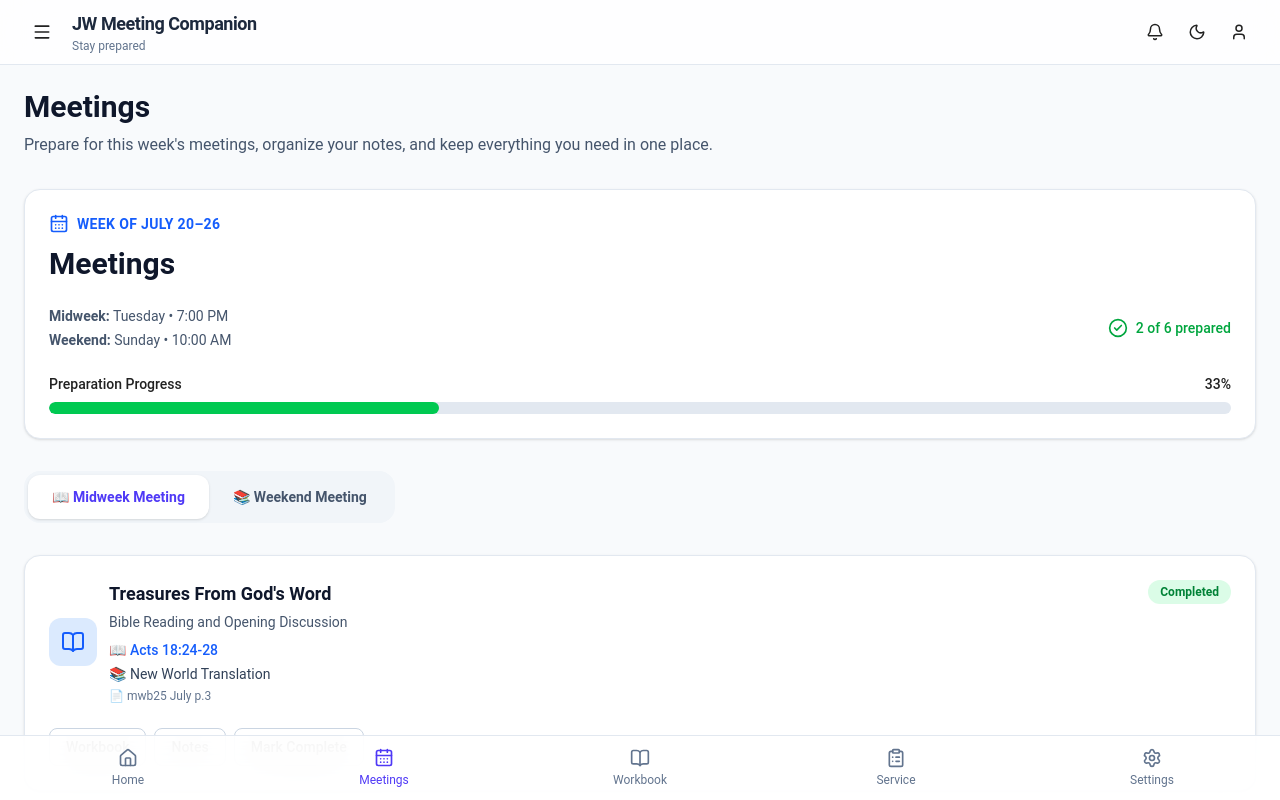
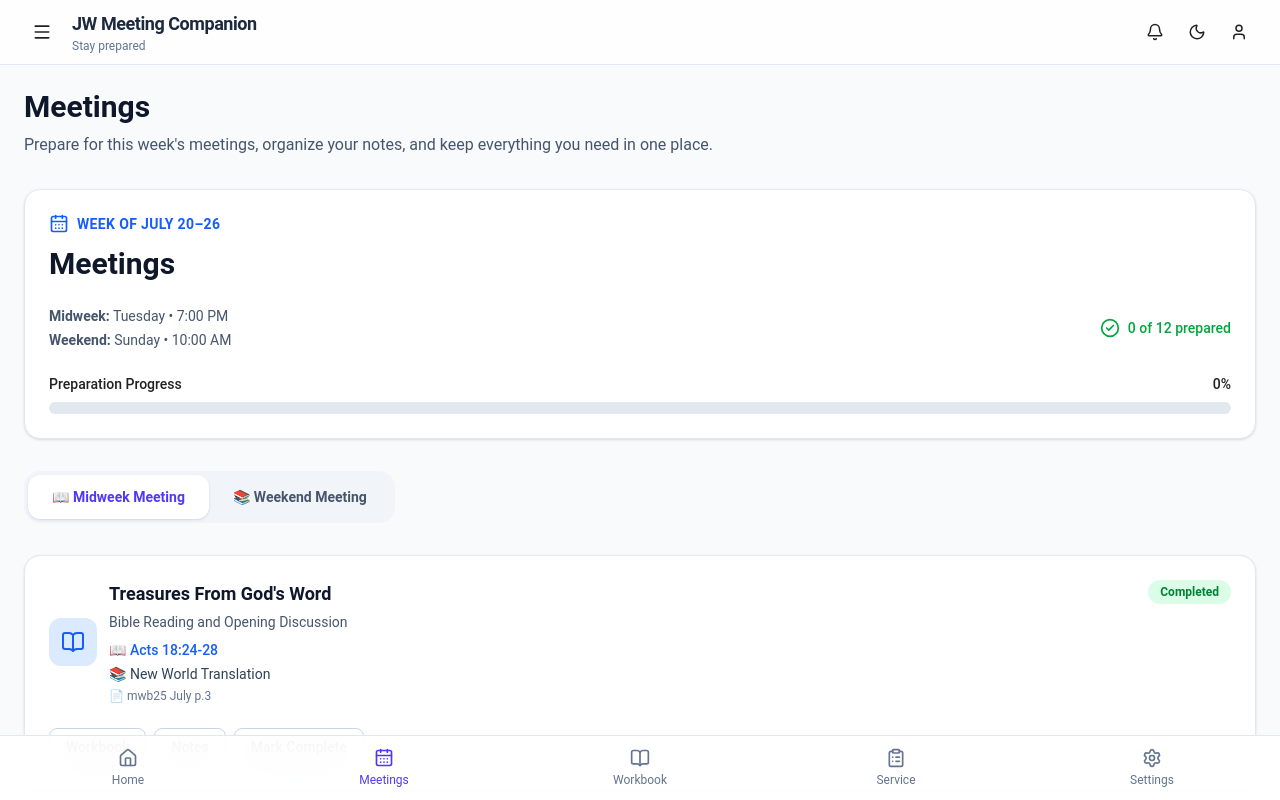
Before and after one commit to kadamsandesh28-star/jw-meeting-companion, a React (Vite) app: page /meetings in a window 1280 px wide. Shown: the top 800 px of the page. Built offline with nearby package versions, Linux system fonts and the light colour scheme.

Commit message:
refactor: unify planner state across dashboard and meetings

```diff
--- a/src/components/meetings/MeetingHeader.tsx
+++ b/src/components/meetings/MeetingHeader.tsx
@@ -1,17 +1,20 @@
 import { CalendarDays, CheckCircle2 } from "lucide-react";
 import { meetingData } from "../../data/mock/meetingData";
+import { usePlanner } from "../../contexts/PlannerContext";
 
 const MeetingHeader = () => {
-  const totalSections =
-    meetingData.midweek.sections.length +
-    meetingData.weekend.sections.length;
+  const { planner } = usePlanner();
 
-  const completedSections =
-    [...meetingData.midweek.sections, ...meetingData.weekend.sections].filter(
-      (section) => section.status === "completed"
-    ).length;
+  const totalSections = planner.length;
 
-  const progress = Math.round((completedSections / totalSections) * 100);
+  const completedSections = planner.filter(
+    (item) => item.status === "Ready"
+  ).length;
+
+  const progress =
+    totalSections === 0
+      ? 0
+      : Math.round((completedSections / totalSections) * 100);
 
   return (
     <div className="mb-8 rounded-2xl border border-slate-200 bg-white p-6 shadow-sm dark:border-slate-700 dark:bg-slate-900">
```
